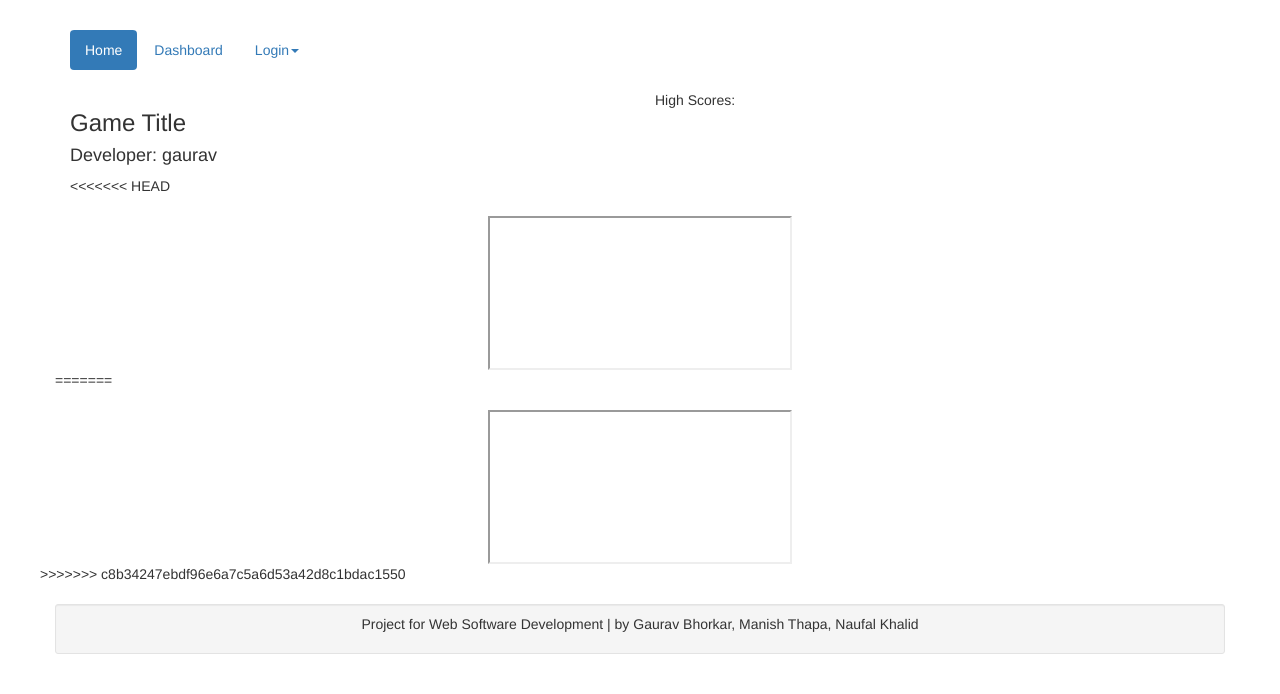
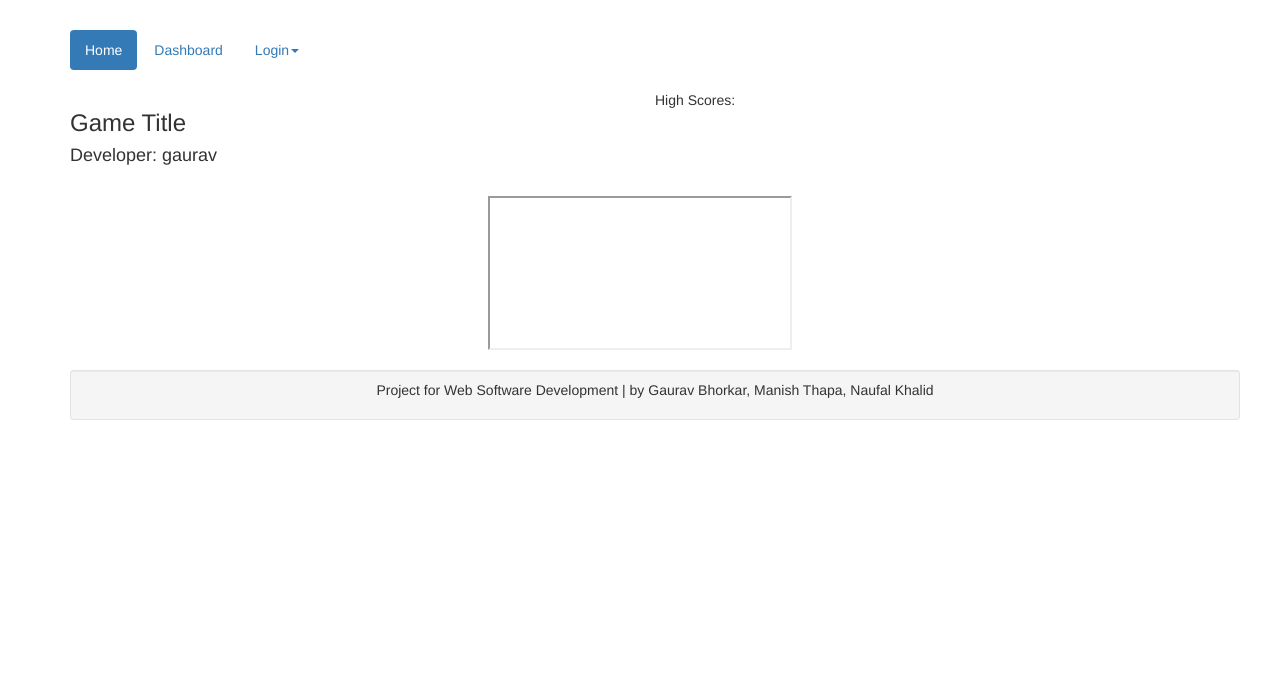
Before and after one commit to naufalkhalid/Game-Store, a Django app: page /game/1 in a window 1280 px wide. Shown: the part 224-918 px from the top of the page. After the commit the page ends 644 px from the top, so only its background shows below. Run offline with Django 3.2, Linux system fonts and the light colour scheme; data comes from the database, SQL or seed files in the repository; tables that the repository leaves empty hold one stand-in row (values such as "Sample post"); some libraries are stand-ins or nearby versions.

Commit message:
Merged conflicts again

```diff
--- a/game_store/game_store/admin.py
+++ b/game_store/game_store/admin.py
@@ -1,13 +1,8 @@
 from django.contrib import admin
 
-<<<<<<< HEAD
-from game_store.models import Game, PlayerGame, ScoreBoard
-
-=======
 from game_store.models import UserProfile, Game, PlayerGame, ScoreBoard
 
 admin.site.register(UserProfile)
->>>>>>> c8b34247ebdf96e6a7c5a6d53a42d8c1bdac1550
 admin.site.register(Game)
 admin.site.register(PlayerGame)
 admin.site.register(ScoreBoard)
--- a/game_store/game_store/templates/game_store/game.html
+++ b/game_store/game_store/templates/game_store/game.html
@@ -23,11 +23,6 @@
         </div>
     </div>
 
-<<<<<<< HEAD
-    <div class="row iframe">
-        <div id="col-sm-12">
-        	  <iframe id="game-iframe" class="center-block" src="{{ game.href }}"></iframe>
-=======
     <div id="game-info-alert" class="alert alert-success collapse">
     </div>
 
@@ -40,7 +35,6 @@
     <div class="row iframe">
         <div id="col-sm-12">
         	  <iframe id="game-iframe" class="center-block" src="{{ game.href }}" data-game-id="{{ game.id }}"></iframe>
->>>>>>> c8b34247ebdf96e6a7c5a6d53a42d8c1bdac1550
         </div>
     </div>
 
```
